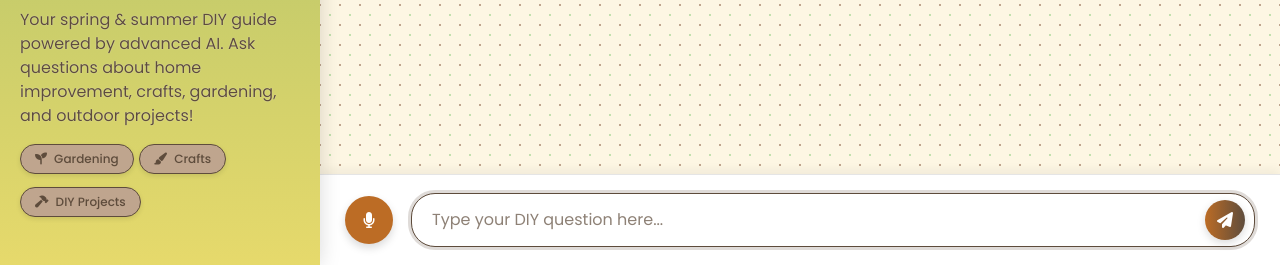
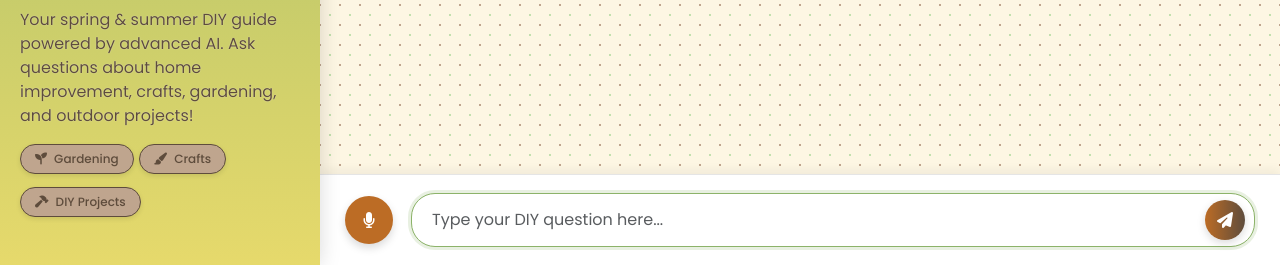
Before and after one commit to utkarsh-raj7/DIY-Guide-Chatbot, a Flask app: page / in a window 1280 px wide. Shown: the part 535-800 px from the top of the page. Run offline with Flask 3, Linux system fonts and the light colour scheme; some libraries are stand-ins or nearby versions.

Commit message:
Restored to '6d066ec1b2f7c9e785a04118e6322bcc32540146'
Replit-Restored-To: 6d066ec1b2f7c9e785a04118e6322bcc32540146

```diff
--- a/static/css/styles.css
+++ b/static/css/styles.css
@@ -232,7 +232,22 @@ body {
     position: relative;
 }
 
+#message-input {
+    border-radius: 24px;
+    padding: 14px 55px 14px 20px;
+    border: 1px solid rgba(0, 0, 0, 0.1);
+    resize: none;
+    overflow: auto;
+    max-height: 120px;
+    transition: all 0.2s ease;
+    box-shadow: 0 2px 8px rgba(0, 0, 0, 0.05);
+}
 
+#message-input:focus {
+    outline: none;
+    border-color: var(--spring-sage);
+    box-shadow: 0 0 0 3px rgba(140, 179, 105, 0.2);
+}
 
 .send-btn {
     position: absolute;
@@ -667,28 +682,3 @@ button:focus, textarea:focus, input:focus {
     background-color: var(--spring-brown) !important;
     color: white !important;
 }
-/* Updated text input styles to match brown theme */
-#message-input {
-    border-radius: 24px;
-    padding: 14px 55px 14px 20px;
-    border: 1px solid var(--spring-brown) !important;
-    resize: none;
-    overflow: auto;
-    max-height: 120px;
-    transition: all 0.2s ease;
-    box-shadow: 0 2px 8px rgba(0, 0, 0, 0.05);
-    background-color: var(--spring-light-brown) !important;
-    color: var(--spring-brown) !important;
-}
-
-#message-input::placeholder {
-    color: var(--spring-brown);
-    opacity: 0.7;
-}
-
-#message-input:focus {
-    outline: none;
-    border-color: var(--spring-brown) !important;
-    box-shadow: 0 0 0 3px rgba(94, 76, 60, 0.2) !important;
-    background-color: white !important;
-}
```
